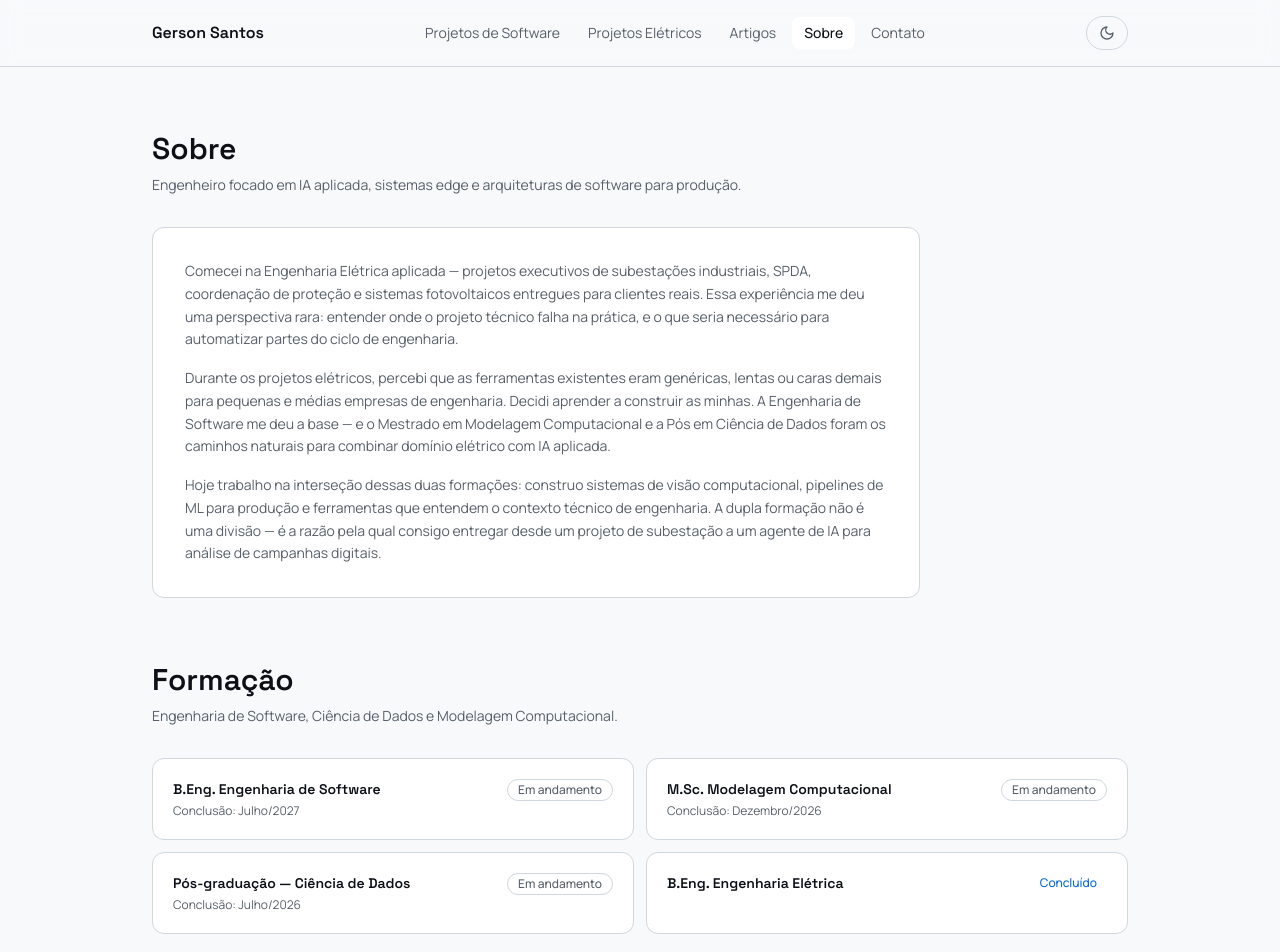
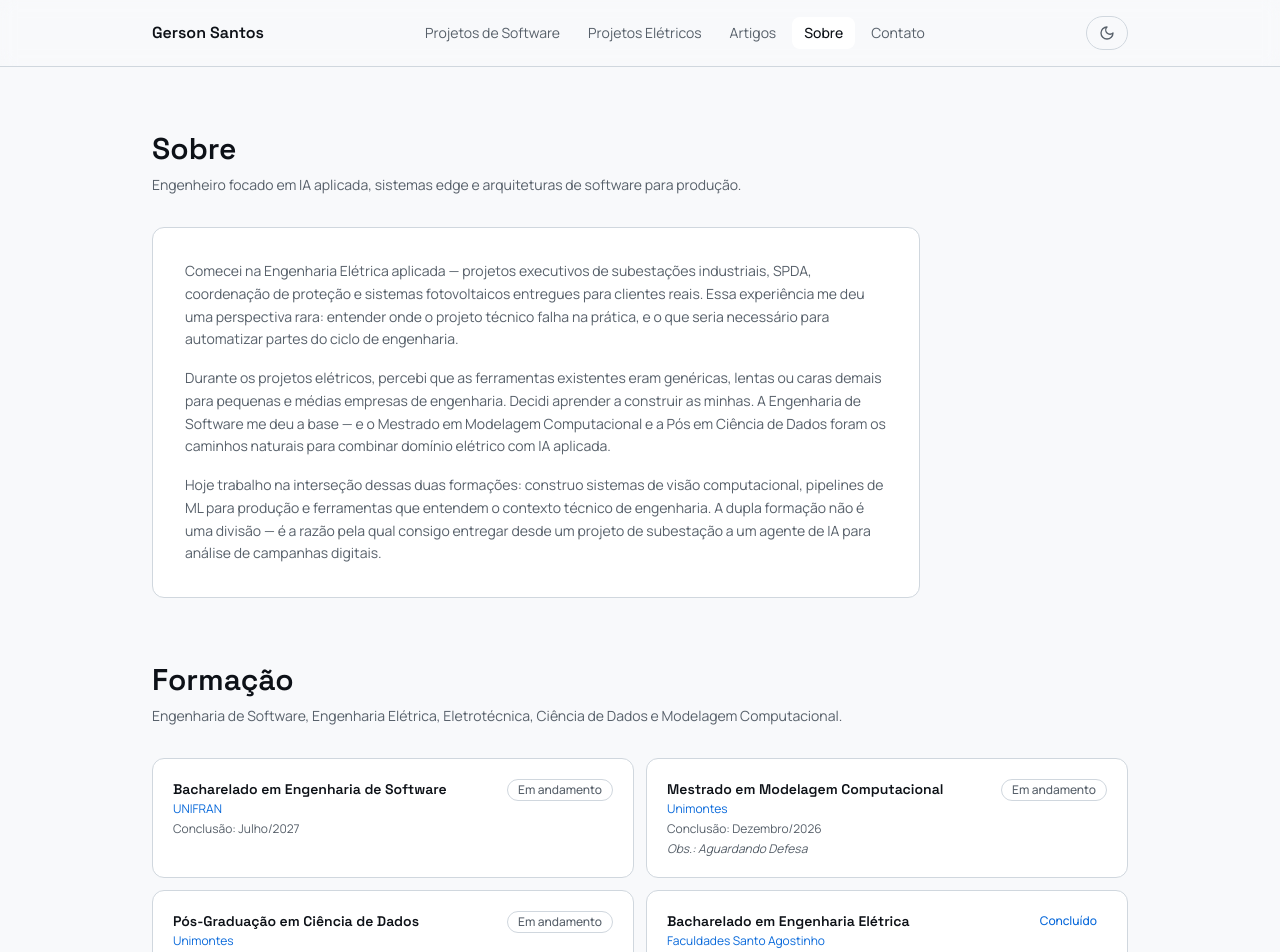
Before and after one commit to Gerson201/Portifolio, a Next.js app: page /about in a window 1280 px wide. Shown: the top 952 px of the page. Built offline with nearby package versions, Linux system fonts and the light colour scheme.

Commit message:
feat: atualizar seção de formação na página Sobre - Nomes corretos com instituição (UNIFRAN, Unimontes, Santo Agostinho, FEMC) - Adicionado Técnico em Eletrotécnica (FEMC) como Concluído - Mestrado com Obs.: "Aguardando Defesa" - Instituição exibida em destaque (accent) em cada card

```diff
--- a/app/about/page.tsx
+++ b/app/about/page.tsx
@@ -11,22 +11,33 @@ export const metadata: Metadata = {
 
 const EDUCATION = [
   {
-    degree: "B.Eng. Engenharia de Software",
+    degree: "Bacharelado em Engenharia de Software",
+    institution: "UNIFRAN",
     status: "Em andamento",
     expected: "Conclusão: Julho/2027",
   },
   {
-    degree: "M.Sc. Modelagem Computacional",
+    degree: "Mestrado em Modelagem Computacional",
+    institution: "Unimontes",
     status: "Em andamento",
     expected: "Conclusão: Dezembro/2026",
+    note: "Aguardando Defesa",
   },
   {
-    degree: "Pós-graduação — Ciência de Dados",
+    degree: "Pós-Graduação em Ciência de Dados",
+    institution: "Unimontes",
     status: "Em andamento",
     expected: "Conclusão: Julho/2026",
   },
   {
-    degree: "B.Eng. Engenharia Elétrica",
+    degree: "Bacharelado em Engenharia Elétrica",
+    institution: "Faculdades Santo Agostinho",
+    status: "Concluído",
+    expected: "",
+  },
+  {
+    degree: "Técnico em Eletrotécnica",
+    institution: "FEMC",
     status: "Concluído",
     expected: "",
   },
@@ -123,16 +134,20 @@ export default function AboutPage() {
       <section>
         <SectionHeader
           title="Formação"
-          subtitle="Engenharia de Software, Ciência de Dados e Modelagem Computacional."
+          subtitle="Engenharia de Software, Engenharia Elétrica, Eletrotécnica, Ciência de Dados e Modelagem Computacional."
         />
         <div className="grid gap-3 md:grid-cols-2">
-          {EDUCATION.map(({ degree, status, expected }) => (
+          {EDUCATION.map(({ degree, institution, status, expected, note }) => (
             <div key={degree} className="card p-5">
               <div className="flex items-start justify-between gap-4">
                 <div>
                   <p className="font-display text-sm font-semibold text-fg">{degree}</p>
+                  <p className="mt-0.5 text-xs text-accent">{institution}</p>
                   {expected && (
                     <p className="mt-1 text-xs text-muted">{expected}</p>
+                  )}
+                  {note && (
+                    <p className="mt-1 text-xs text-muted italic">Obs.: {note}</p>
                   )}
                 </div>
                 <span
```
